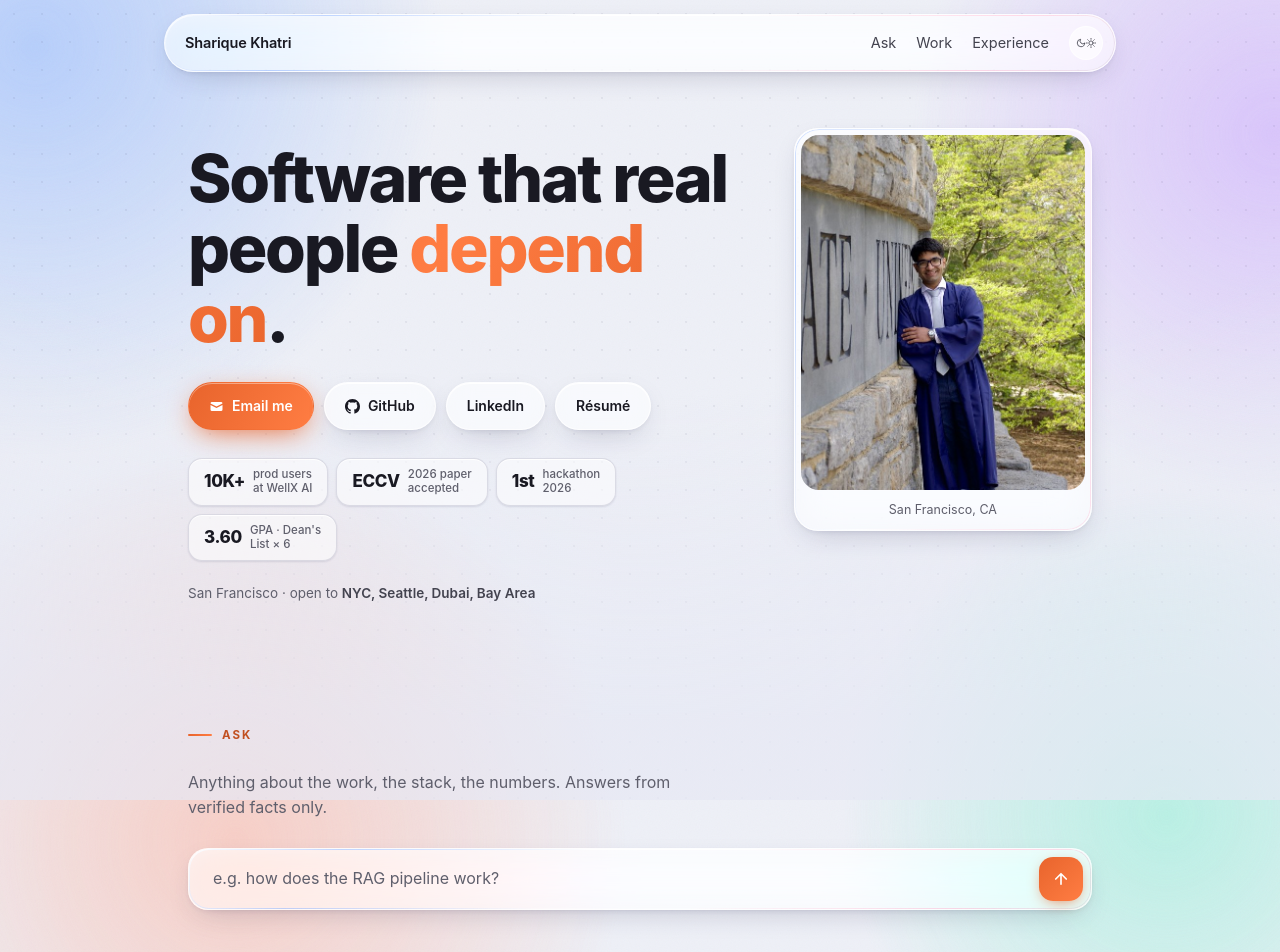
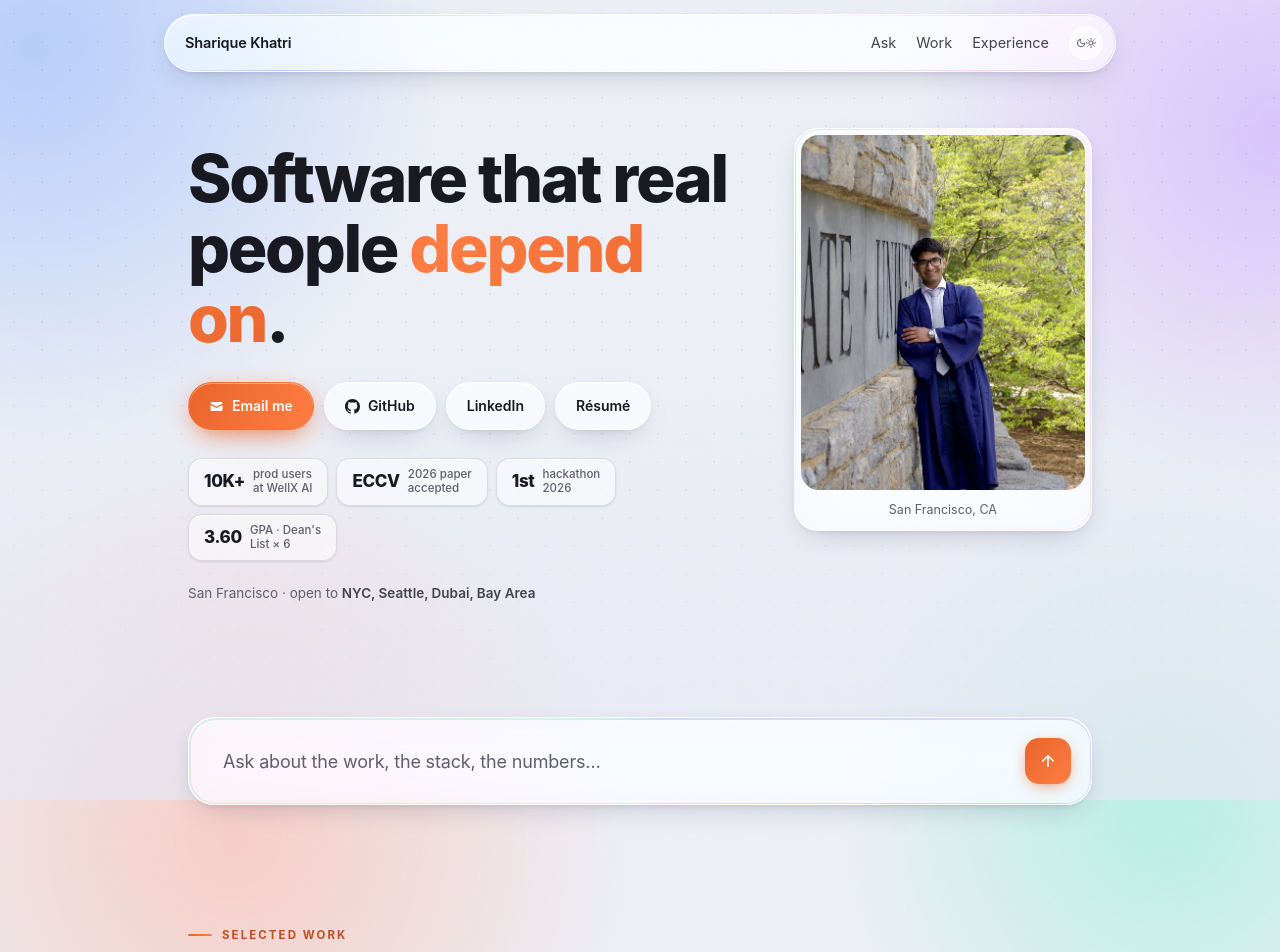
Before and after one commit to sharique2004/Flask-Website, a React (Vite) app in the folder artifacts/portfolio/: page / in a window 1280 px wide. Shown: the top 952 px of the page. Built offline with nearby package versions, Linux system fonts and the light colour scheme.

Commit message:
Refactor AskPanel component styling and improve CSS organization
Replit-Commit-Author: Agent

```diff
--- a/artifacts/portfolio/public/site.css
+++ b/artifacts/portfolio/public/site.css
@@ -546,53 +546,94 @@ h1 .a{
 .pill[data-b=c]{--brand:var(--brand-c)}
 .pill[data-b=next],.pill[data-b=ollama]{--brand:var(--ink)}
 
-/* ============ ASK PANEL ============ */
-.ask-section{padding-bottom:8px}
-.ask-sub{
-  font-size:16px;color:var(--ink-3);margin:8px 0 28px;max-width:52ch;line-height:1.55;
+/* ============ ASK / Q-A GLASS PANEL ============
+   Uses the real glass material (backdrop-filter) so it sits on the aurora
+   the same way the nav does. The breathing conic ring ignites coral on focus.  */
+
+.qa-glass{
+  border-radius:26px;
+  padding:0;
+  /* inherit .glass shadow + blur */
 }
-.ask-form{width:100%}
-.ask-bar{
-  display:flex;align-items:center;gap:10px;
-  border-radius:999px;padding:8px 8px 8px 24px;
-  border-radius:20px;
+
+/* breathing aurora ring — same rhythm as the old chat card */
+.qa-glass::before{
+  padding:1.5px;
+  background:conic-gradient(from var(--angle),
+    var(--aurora-1),var(--aurora-2),var(--aurora-3),var(--aurora-4),var(--aurora-1));
+  opacity:.45;animation:spin 12s linear infinite;
+  transition:opacity .4s,animation-duration .4s;
 }
-.ask-bar:focus-within{
-  box-shadow:var(--glass-shadow),0 0 0 3px var(--accent-soft),0 0 28px -10px var(--accent-glow);
-  border-color:color-mix(in srgb,var(--accent) 50%,var(--glass-brd));
+.qa-glass:focus-within::before{
+  opacity:1;animation-duration:4s;
+  background:conic-gradient(from var(--angle),
+    var(--accent),var(--aurora-2),var(--accent-2),var(--aurora-1),var(--accent));
 }
-.ask-bar input{
-  flex:1;background:none;border:0;outline:0;color:var(--ink);
-  caret-color:var(--accent);font:inherit;font-size:16px;min-width:0;
-  padding:6px 0;
+.qa-glass:focus-within{
+  box-shadow:var(--glass-shadow),0 0 48px -20px var(--accent-glow);
 }
-.ask-bar input::placeholder{color:var(--ink-3)}
-.ask-send{
-  width:44px;height:44px;flex:none;border-radius:14px;border:0;cursor:pointer;color:#fff;
+
+/* ---- input row ---- */
+.qa-form{
+  display:flex;align-items:center;gap:12px;
+  padding:20px 20px 20px 32px;
+}
+.qa-input{
+  flex:1;min-width:0;background:none;border:0;outline:0;
+  font:600 18px/1 var(--sans);letter-spacing:-0.01em;
+  color:var(--ink);caret-color:var(--accent);
+}
+.qa-input::placeholder{
+  color:var(--ink-3);font-weight:400;
+}
+.qa-send{
+  width:46px;height:46px;flex:none;border-radius:14px;border:0;cursor:pointer;
   display:inline-flex;align-items:center;justify-content:center;
+  color:#fff;
   background:linear-gradient(135deg,var(--accent),var(--accent-2));
-  box-shadow:0 4px 16px -6px var(--accent);
-  transition:box-shadow .25s,filter .2s,transform .2s;
+  box-shadow:0 4px 18px -6px var(--accent);
+  transition:transform .2s cubic-bezier(.34,1.56,.64,1),box-shadow .2s,filter .2s;
 }
-.ask-send:hover{transform:scale(1.06);filter:saturate(1.15)}
-.ask-send[aria-busy="true"]{opacity:.7}
-.ask-send svg{width:18px;height:18px}
+.qa-send:hover{transform:scale(1.08);box-shadow:0 6px 22px -4px var(--accent);filter:saturate(1.1)}
+.qa-send svg{width:18px;height:18px;display:block}
+.qa-busy{opacity:.65;cursor:default}
+.qa-spin{animation:qa-rotate .8s linear infinite}
+@keyframes qa-rotate{to{transform:rotate(360deg)}}
 
-.ask-answer{
-  margin-top:20px;padding:24px 28px;border-radius:20px;
+/* ---- divider ---- */
+.qa-rule{
+  height:1px;margin:0 32px;
+  background:linear-gradient(90deg,transparent,var(--edge) 20%,var(--edge) 80%,transparent);
 }
-.ask-q{
-  font-size:12px;letter-spacing:0.1em;text-transform:uppercase;font-weight:700;
-  color:var(--accent-deep);margin:0 0 14px;
+
+/* ---- answer area ---- */
+.qa-answer{
+  padding:20px 32px 24px;
 }
-.ask-body{color:var(--ink-2);font-size:15.5px;line-height:1.65}
-.ask-body p{margin:0 0 8px}
-.ask-body p:last-child{margin-bottom:0}
-.ask-body ul{margin:4px 0 10px;padding-left:20px}
-.ask-body li{margin:3px 0}
-.ask-body strong{color:var(--ink);font-weight:700}
-.ask-loading{color:var(--faint);font-size:15px;margin:0;font-style:italic}
-.ask-thinking{opacity:.7}
+.qa-answer-thinking{opacity:.65}
+
+.qa-q{
+  display:block;
+  font-size:11px;letter-spacing:0.14em;text-transform:uppercase;font-weight:700;
+  color:var(--accent-deep);margin-bottom:12px;
+}
+
+/* animated dots while thinking */
+.qa-dots{display:inline-flex;gap:5px;align-items:center;height:20px}
+.qa-dots span{
+  width:6px;height:6px;border-radius:50%;background:var(--accent);opacity:.4;
+  animation:qa-dot 1.2s ease-in-out infinite;
+}
+.qa-dots span:nth-child(2){animation-delay:.2s}
+.qa-dots span:nth-child(3){animation-delay:.4s}
+@keyframes qa-dot{0%,80%,100%{opacity:.4;transform:scale(1)}40%{opacity:1;transform:scale(1.3)}}
+
+.qa-body{color:var(--ink-2);font-size:15.5px;line-height:1.7}
+.qa-body p{margin:0 0 8px}
+.qa-body p:last-child{margin-bottom:0}
+.qa-body ul{margin:4px 0 10px;padding-left:20px}
+.qa-body li{margin:3px 0}
+.qa-body strong{color:var(--ink);font-weight:700}
 
 /* ============ EXPERIENCE TIMELINE ============ */
 .timeline{
--- a/artifacts/portfolio/src/components/AskPanel.tsx
+++ b/artifacts/portfolio/src/components/AskPanel.tsx
@@ -22,10 +22,7 @@ function renderMarkdown(text: string): string {
       list.push("<li>" + trimmed.slice(2) + "</li>");
       return;
     }
-    if (list) {
-      blocks.push("<ul>" + list.join("") + "</ul>");
-      list = null;
-    }
+    if (list) { blocks.push("<ul>" + list.join("") + "</ul>"); list = null; }
     if (trimmed) blocks.push("<p>" + trimmed + "</p>");
   });
   if (list) blocks.push("<ul>" + (list as string[]).join("") + "</ul>");
@@ -43,22 +40,16 @@ export function AskPanel() {
     const q = question.trim();
     setInput("");
     setThinking(true);
-    setAnswer({ q, html: "" }); // show thinking state
+    setAnswer({ q, html: "" });
 
     try {
       const res = await fetch("/api/ask", {
         method: "POST",
         headers: { "Content-Type": "application/json" },
-        body: JSON.stringify({
-          query: q,
-          history: historyRef.current.slice(-8),
-        }),
+        body: JSON.stringify({ query: q, history: historyRef.current.slice(-8) }),
       });
       const data = await res.json();
-      const reply =
-        data.answer ||
-        "No answer returned. Email sharique.khatri@gmail.com instead.";
-
+      const reply = data.answer || "No answer returned. Email sharique.khatri@gmail.com instead.";
       setAnswer({ q, html: renderMarkdown(reply) });
       historyRef.current = [
         ...historyRef.current,
@@ -66,76 +57,70 @@ export function AskPanel() {
         { role: "assistant", text: reply },
       ];
     } catch {
-      setAnswer({
-        q,
-        html: "<p>Something went wrong. Reach out at sharique.khatri@gmail.com.</p>",
-      });
+      setAnswer({ q, html: "<p>Something went wrong. Try sharique.khatri@gmail.com.</p>" });
     } finally {
       setThinking(false);
     }
   }
 
   return (
-    <section className="section ask-section" id="ask" aria-label="Ask about the work">
-      <p className="section-label">Ask</p>
-      <p className="ask-sub">
-        Anything about the work, the stack, the numbers. Answers from verified facts only.
-      </p>
+    <section className="section" id="ask" aria-label="Ask about the work">
+      <div className="qa-glass glass">
 
+        {/* input row */}
         <form
-        className="ask-form"
-        onSubmit={(e) => {
-          e.preventDefault();
-          if (input.trim()) ask(input);
-        }}
+          className="qa-form"
+          onSubmit={(e) => { e.preventDefault(); if (input.trim()) ask(input); }}
         >
-        <label className="visually-hidden" htmlFor="ask-q">Your question</label>
-        <div className="ask-bar glass">
+          <label className="visually-hidden" htmlFor="qa-input">Ask about the work</label>
           <input
-            id="ask-q"
-            name="q"
+            id="qa-input"
+            className="qa-input"
             type="text"
             maxLength={500}
             autoComplete="off"
-            placeholder="e.g. how does the RAG pipeline work?"
+            spellCheck={false}
+            placeholder="Ask about the work, the stack, the numbers…"
             value={input}
             onChange={(e) => setInput(e.target.value)}
           />
           <button
             type="submit"
-            className="ask-send"
-            aria-label="Ask"
+            className={`qa-send${thinking ? " qa-busy" : ""}`}
+            aria-label="Send"
             aria-busy={thinking}
           >
             {thinking ? (
-              <svg viewBox="0 0 24 24" fill="none" aria-hidden="true">
-                <circle cx="12" cy="12" r="10" stroke="currentColor" strokeWidth="2" opacity=".25"/>
-                <path d="M12 2a10 10 0 0 1 10 10" stroke="currentColor" strokeWidth="2" strokeLinecap="round">
-                  <animateTransform attributeName="transform" type="rotate" from="0 12 12" to="360 12 12" dur=".8s" repeatCount="indefinite"/>
-                </path>
+              <svg className="qa-spin" viewBox="0 0 24 24" fill="none" aria-hidden="true">
+                <circle cx="12" cy="12" r="9" stroke="currentColor" strokeWidth="2" opacity=".2"/>
+                <path d="M12 3a9 9 0 0 1 9 9" stroke="currentColor" strokeWidth="2.2" strokeLinecap="round"/>
               </svg>
             ) : (
               <svg viewBox="0 0 24 24" fill="none" stroke="currentColor" strokeWidth={2.2} strokeLinecap="round" strokeLinejoin="round" aria-hidden="true">
-                <path d="M12 19V5M5 12l7-7 7 7" />
+                <path d="M12 19V5M5 12l7-7 7 7"/>
               </svg>
             )}
           </button>
-        </div>
         </form>
 
+        {/* answer */}
         {answer && (
-        <div className={`ask-answer fx rv in${thinking ? " ask-thinking" : ""}`} aria-live="polite">
-          <p className="ask-q">{answer.q}</p>
+          <>
+            <div className="qa-rule" aria-hidden="true" />
+            <div className={`qa-answer${thinking ? " qa-answer-thinking" : ""}`} aria-live="polite">
+              <span className="qa-q">{answer.q}</span>
               {thinking ? (
-            <p className="ask-loading">Thinking…</p>
+                <span className="qa-dots" aria-label="Thinking">
+                  <span /><span /><span />
+                </span>
               ) : (
-            <div
-              className="ask-body"
-              dangerouslySetInnerHTML={{ __html: answer.html }}
-            />
+                <div className="qa-body" dangerouslySetInnerHTML={{ __html: answer.html }} />
               )}
             </div>
+          </>
         )}
+
+      </div>
     </section>
   );
 }
```
Lines whose indentation alone changed are shown as unchanged.
